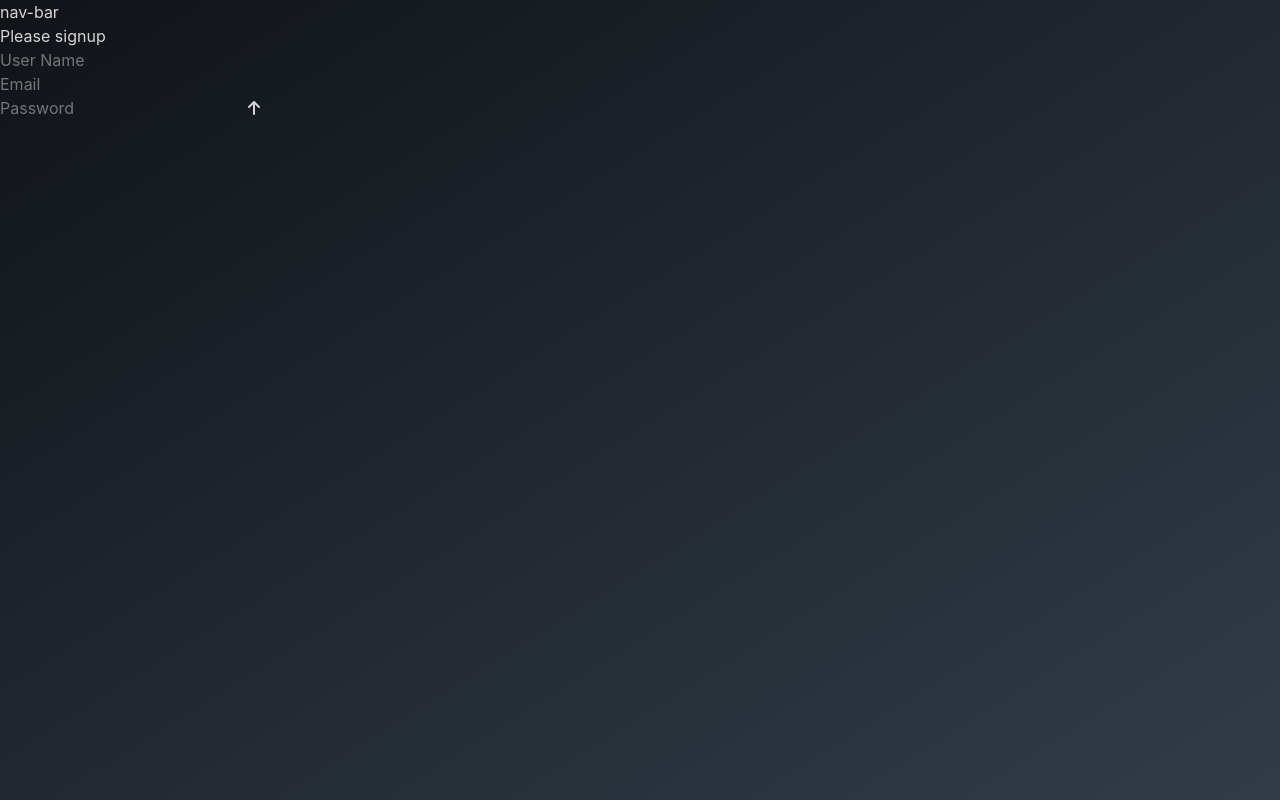
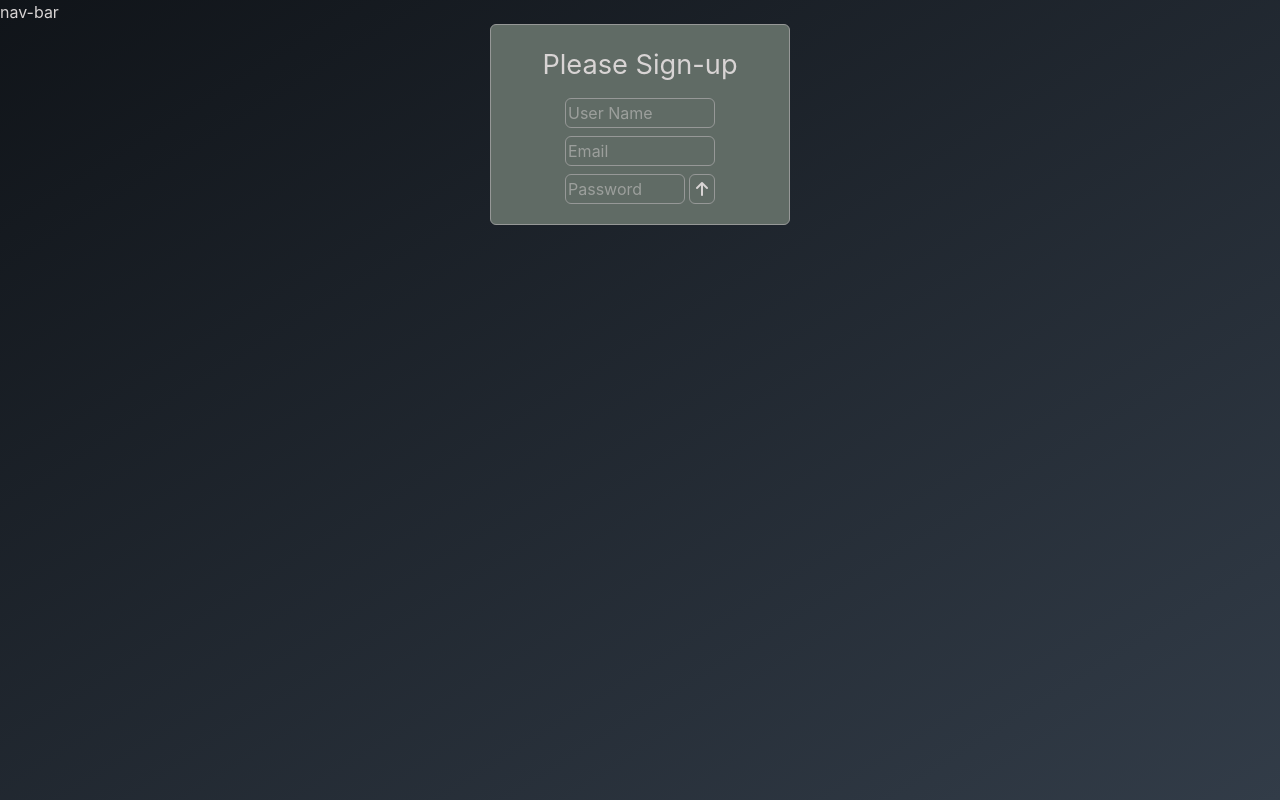
Before and after one commit to RaxPlay/Event-Planner-App, a React (Vite) app in the folder Event-Planner-Client/: page /sign-up in a window 1280 px wide. Built offline with nearby package versions, Linux system fonts and the light colour scheme; no server answers.

Commit message:
Added styles, and tweaked small stuff

```diff
--- a/Event-Planner-Client/src/pages/login.jsx
+++ b/Event-Planner-Client/src/pages/login.jsx
@@ -22,8 +22,9 @@ export const Login = ({setUser}) => {
 
   return (
     <>
+    <div className="flex justify-center">
       <form id="container" onSubmit={loginFunc}>
-        <h2>Please Login</h2>
+        <h2>Please Log-in</h2>
 
         <input
           type="email"
@@ -32,9 +33,10 @@ export const Login = ({setUser}) => {
           onChange={(e) => {
             setLoginForm({ ...loginForm, email: e.target.value });
           }}
+          className="mt-3"
         />
 
-        <div>
+        <div className="flex justify-center gap-1 mt-2">
           <input
             type="password"
             placeholder="Password"
@@ -42,13 +44,15 @@ export const Login = ({setUser}) => {
             onChange={(e) => {
               setLoginForm({ ...loginForm, password: e.target.value });
             }}
+            className="password-input"
           />
 
-          <button id="submitButton" onClick={loginFunc}>
+          <button id="form-button" onClick={loginFunc}>
             <i className="fa-solid fa-arrow-up"></i>
           </button>
         </div>
       </form>
+    </div>
     </>
   );
 };
--- a/Event-Planner-Client/src/pages/signup.jsx
+++ b/Event-Planner-Client/src/pages/signup.jsx
@@ -2,8 +2,8 @@ import React, { useState } from "react";
 import axios from "axios";
 import { useNavigate } from "react-router-dom";
 
-export const Signup = ({setUser}) => {
-  const navigate = useNavigate()
+export const Signup = ({ setUser }) => {
+  const navigate = useNavigate();
   const [signupForm, setSignupForm] = useState({
     username: "",
     email: "",
@@ -11,21 +11,22 @@ export const Signup = ({setUser}) => {
     password: "",
   });
 
-  const signupFunc = async(e) => {
+  const signupFunc = async (e) => {
     e.preventDefault();
     try {
-      const res = await axios.post("/api/auth/signup", signupForm)
+      const res = await axios.post("/api/auth/signup", signupForm);
       setUser(res.data.user);
-      navigate("/home")
+      navigate("/home");
     } catch (error) {
-      console.error(error)
+      console.error(error);
     }
-  }
+  };
 
   return (
     <>
+      <div className="flex justify-center">
         <form id="container" onSubmit={signupFunc}>
-        <h2>Please signup</h2>
+          <h2>Please Sign-up</h2>
 
           <input
             type="text"
@@ -34,9 +35,10 @@ export const Signup = ({setUser}) => {
             onChange={(e) => {
               setSignupForm({ ...signupForm, username: e.target.value });
             }}
+            className="mt-3"
           />
 
-        <div>
+          <div className="mt-2">
             <input
               type="email"
               placeholder="Email"
@@ -47,7 +49,7 @@ export const Signup = ({setUser}) => {
             />
           </div>
 
-        <div>
+          <div className="flex justify-center gap-1 mt-2">
             <input
               type="password"
               placeholder="Password"
@@ -55,13 +57,15 @@ export const Signup = ({setUser}) => {
               onChange={(e) => {
                 setSignupForm({ ...signupForm, password: e.target.value });
               }}
+              className="password-input"
             />
 
-          <button id="submitButton" onClick={signupFunc}>
+            <button id="form-button" onClick={signupFunc}>
               <i className="fa-solid fa-arrow-up"></i>
             </button>
           </div>
         </form>
+      </div>
     </>
   );
-}
+};
--- a/Event-Planner-Client/src/styles/index.css
+++ b/Event-Planner-Client/src/styles/index.css
@@ -2,6 +2,8 @@
 
 :root {
   --background-color: linear-gradient(to bottom right, #101419, #323c48);
+  --container-bg-color: #606b65;
+  --border-color: #969897;
   --text-color: #d8d4d4;
 }
 
@@ -10,3 +12,40 @@ body {
   background: var(--background-color);
   color: var(--text-color)
 }
+
+h2{
+  font-size: 1.7rem;
+}
+
+input{
+  border: 1px solid var(--border-color);
+  border-radius: 6px;
+  width: 150px;
+  padding: 2px;
+}
+
+#container{
+  border: 1px solid var(--border-color);
+  border-radius: 6px;
+  background-color: var(--container-bg-color);
+  text-align: center;
+  padding: 20px 10px;
+  min-width: 300px;
+  max-width: 500px;
+}
+
+#form-button{
+  border: 1px solid var(--border-color);
+  border-radius: 6px;
+  padding: 2px 6px;
+  transition: 0.3s;
+}
+
+#form-button:hover{
+  background-color: var(--border-color);
+  color: #31373e;
+}
+
+.password-input{
+  width: 120px;
+}
```
Lines whose indentation alone changed are shown as unchanged.
